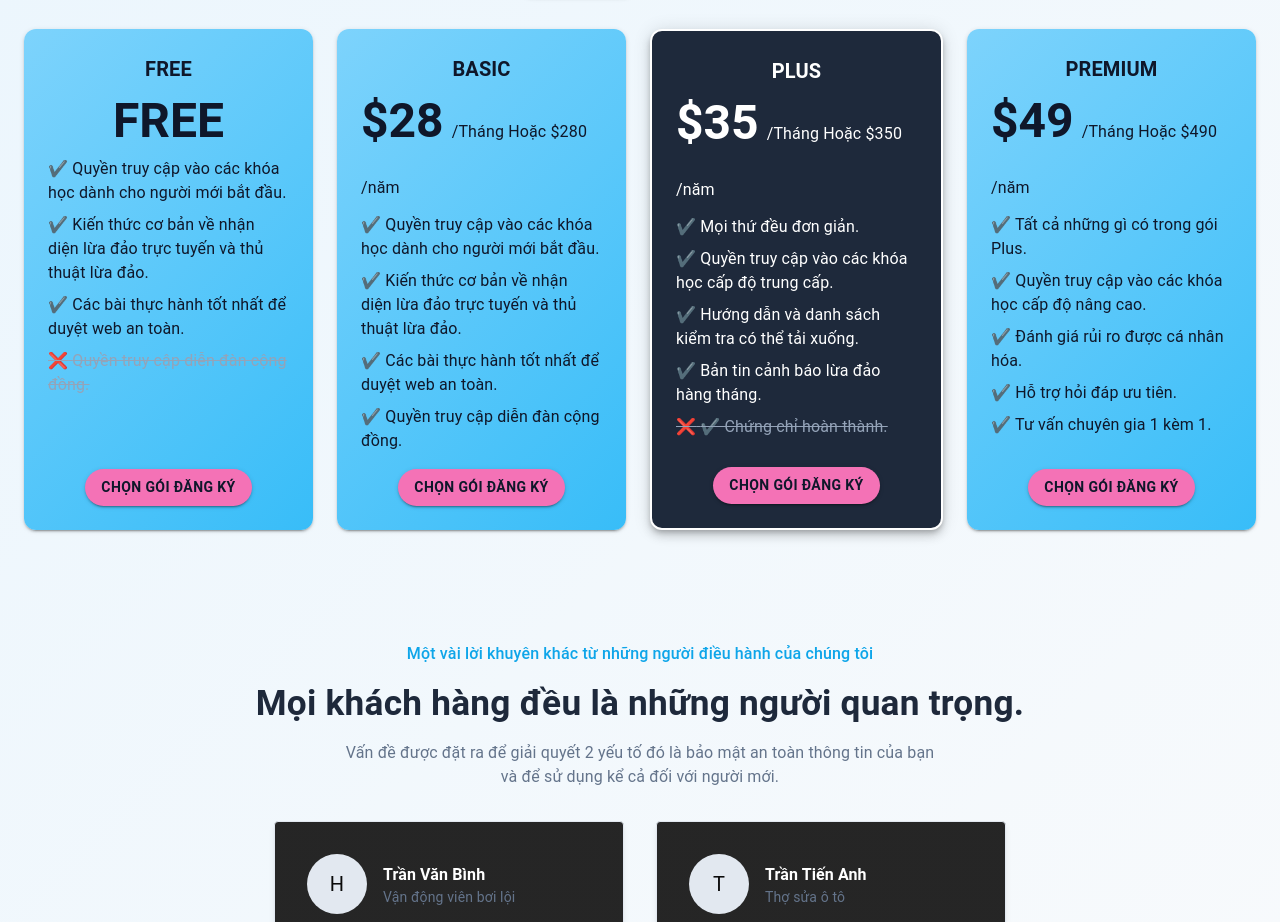
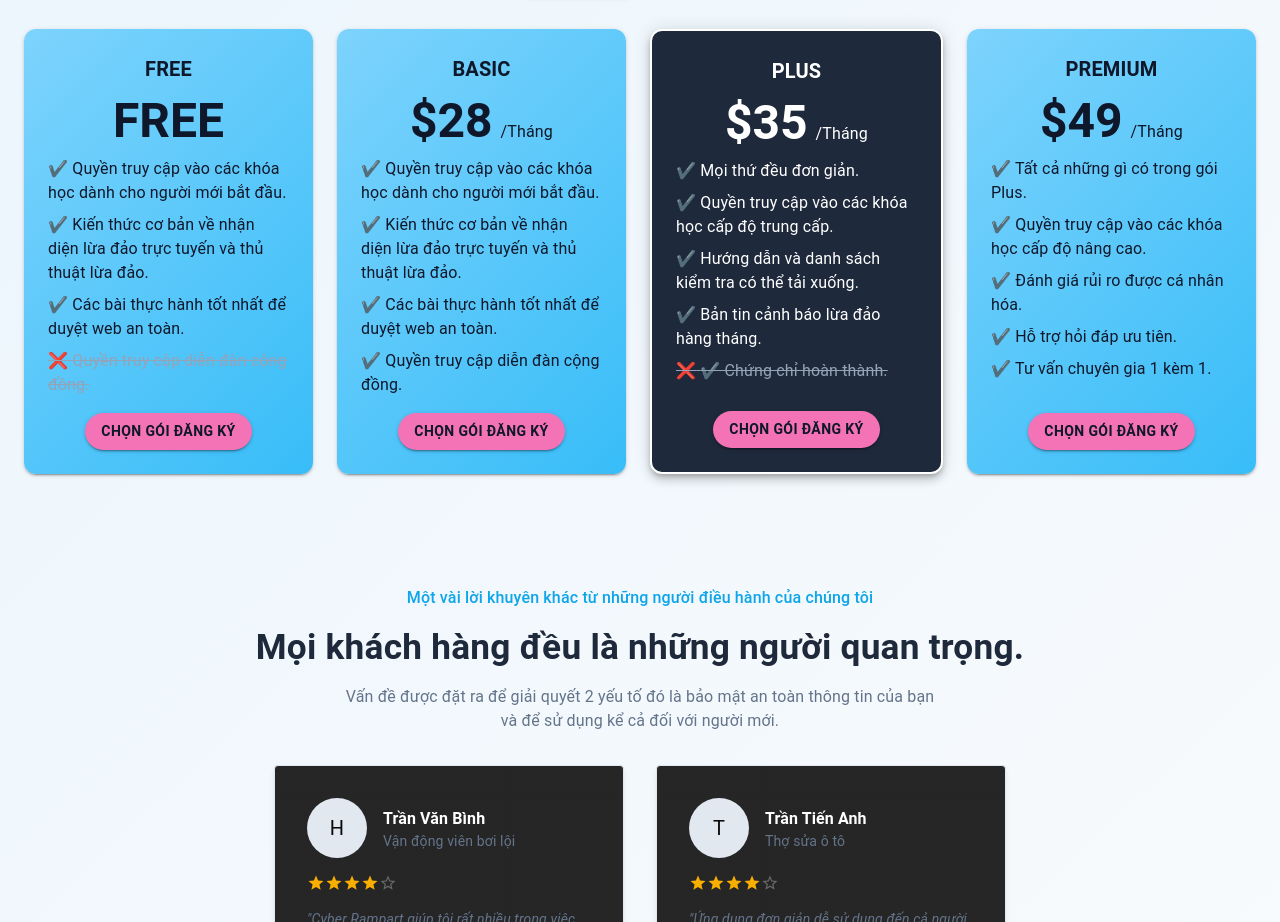
Before and after one commit to AndrewwingIT/FE_Cyber, a React (Vite) app: page / in a window 1280 px wide. Shown: the part 2506-3428 px from the top of the page. Built offline with nearby package versions, Linux system fonts and the light colour scheme.

Commit message:
Update pricing display logic in HomeForm component for monthly and yearly plans

```diff
--- a/src/components/Home/HomeForm.tsx
+++ b/src/components/Home/HomeForm.tsx
@@ -20,8 +20,8 @@ const HomeForm: React.FC = () => {
     },
     {
       title: "BASIC",
-      price: "$28",
-      subPrice: "/Tháng Hoặc $280 /năm",
+      price: plan === "month" ? "$28" : "$280",
+      subPrice: plan === "month" ? "/Tháng" : "/Năm",
       features: [
         { text: "Quyền truy cập vào các khóa học dành cho người mới bắt đầu.", active: true },
         { text: "Kiến thức cơ bản về nhận diện lừa đảo trực tuyến và thủ thuật lừa đảo.", active: true },
@@ -31,8 +31,8 @@ const HomeForm: React.FC = () => {
     },
     {
       title: "PLUS",
-      price: "$35",
-      subPrice: "/Tháng Hoặc $350 /năm",
+      price: plan === "month" ? "$35" : "$350",
+      subPrice: plan === "month" ? "/Tháng" : "/Năm",
       highlight: true,
       features: [
         { text: "Mọi thứ đều đơn giản.", active: true },
@@ -44,8 +44,8 @@ const HomeForm: React.FC = () => {
     },
     {
       title: "PREMIUM",
-      price: "$49",
-      subPrice: "/Tháng Hoặc $490 /năm",
+      price: plan === "month" ? "$49" : "$490",
+      subPrice: plan === "month" ? "/Tháng" : "/Năm",
       features: [
         { text: "Tất cả những gì có trong gói Plus.", active: true },
         { text: "Quyền truy cập vào các khóa học cấp độ nâng cao.", active: true },
@@ -55,6 +55,7 @@ const HomeForm: React.FC = () => {
       ],
     },
   ];
+
   return (
     <Box sx={{
       minHeight: '100vh',
```
